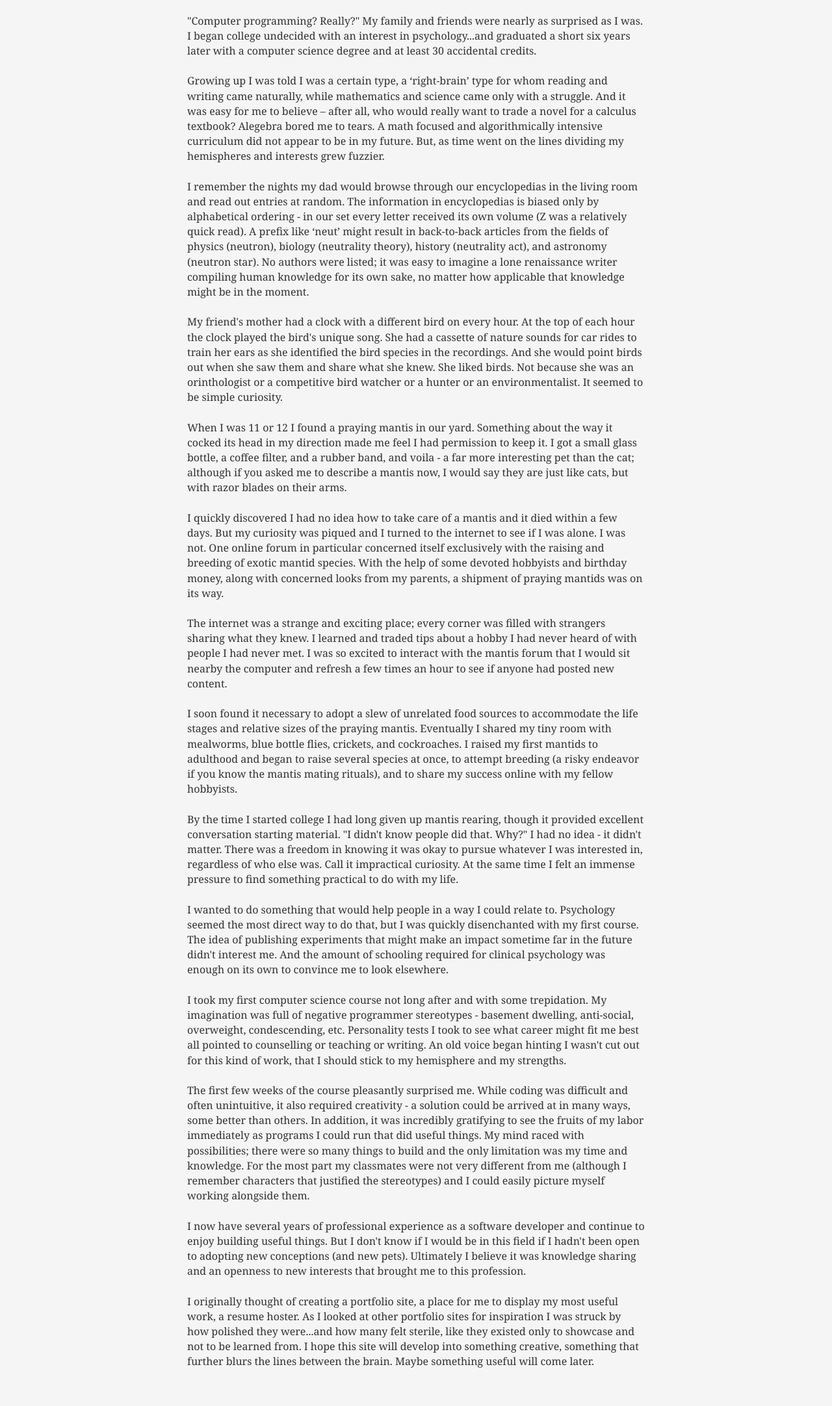
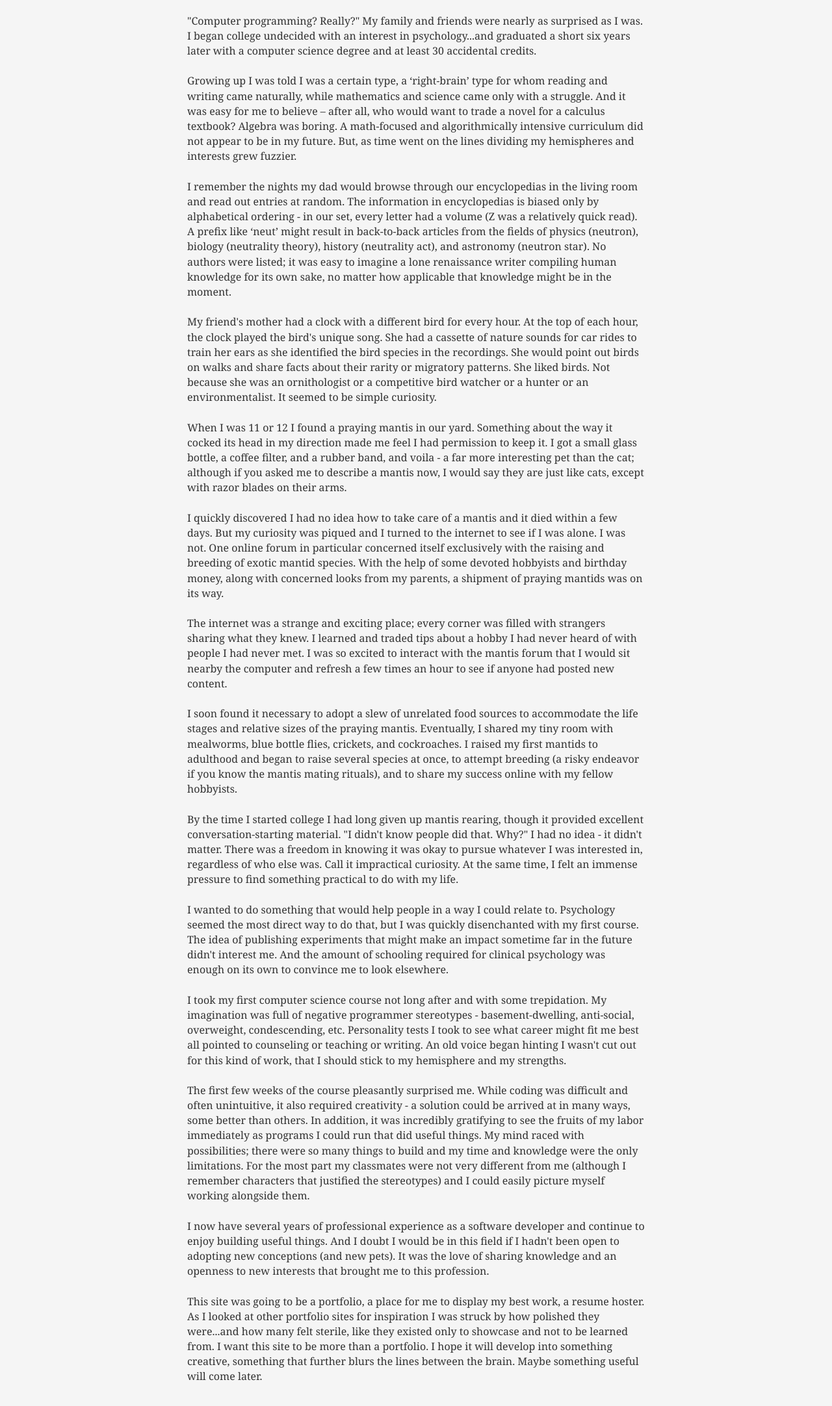
Before and after one commit to the1asa/juxplore, a Gatsby site: page /articles/a-tale-of-two-brains/ in a window 1280 px wide. Shown: the part 158-2322 px from the top of the page at 65% size. Built offline with nearby package versions, Linux system fonts and the light colour scheme; Gatsby itself is replaced by a stand-in of ours; some packages are replaced by stand-ins of ours; what typography-theme-lincoln would draw is missing.

Commit message:
grammar fixes

```diff
--- a/src/content/articles/a-tale-of-two-brains.md
+++ b/src/content/articles/a-tale-of-two-brains.md
@@ -4,31 +4,30 @@ featuredImage: ../../images/dummy.png
 date: "2019-11-22"
 ---
 
-"Computer programming? Really?" My family and friends were nearly as surprised as I was.
-I began college undecided with an interest in psychology...and graduated a short six years later with a computer science degree and at least 30 accidental credits.
+"Computer programming? Really?" My family and friends were nearly as surprised as I was. I began college undecided with an interest in psychology...and graduated a short six years later with a computer science degree and at least 30 accidental credits.
 
-Growing up I was told I was a certain type, a ‘right-brain’ type for whom reading and writing came naturally, while mathematics and science came only with a struggle. And it was easy for me to believe – after all, who would really want to trade a novel for a calculus textbook? Alegebra bored me to tears. A math focused and algorithmically intensive curriculum did not appear to be in my future. But, as time went on the lines dividing my hemispheres and interests grew fuzzier.
+Growing up I was told I was a certain type, a ‘right-brain’ type for whom reading and writing came naturally, while mathematics and science came only with a struggle. And it was easy for me to believe – after all, who would want to trade a novel for a calculus textbook? Algebra was boring. A math-focused and algorithmically intensive curriculum did not appear to be in my future. But, as time went on the lines dividing my hemispheres and interests grew fuzzier.
 
-I remember the nights my dad would browse through our encyclopedias in the living room and read out entries at random. The information in encyclopedias is biased only by alphabetical ordering - in our set every letter received its own volume (Z was a relatively quick read). A prefix like ‘neut’ might result in back-to-back articles from the fields of physics (neutron), biology (neutrality theory), history (neutrality act), and astronomy (neutron star). No authors were listed; it was easy to imagine a lone renaissance writer compiling human knowledge for its own sake, no matter how  applicable that knowledge might be in the moment.
+I remember the nights my dad would browse through our encyclopedias in the living room and read out entries at random. The information in encyclopedias is biased only by alphabetical ordering - in our set, every letter had a volume (Z was a relatively quick read). A prefix like ‘neut’ might result in back-to-back articles from the fields of physics (neutron), biology (neutrality theory), history (neutrality act), and astronomy (neutron star). No authors were listed; it was easy to imagine a lone renaissance writer compiling human knowledge for its own sake, no matter how applicable that knowledge might be in the moment.
 
-My friend's mother had a clock with a different bird on every hour. At the top of each hour the clock played the bird's unique song. She had a cassette of nature sounds for car rides to train her ears as she identified the bird species in the recordings. And she would point birds out when she saw them and share what she knew. She liked birds. Not because she was an orinthologist or a competitive bird watcher or a hunter or an environmentalist. It seemed to be simple curiosity.
+My friend's mother had a clock with a different bird for every hour. At the top of each hour, the clock played the bird's unique song. She had a cassette of nature sounds for car rides to train her ears as she identified the bird species in the recordings. She would point out birds on walks and share facts about their rarity or migratory patterns. She liked birds. Not because she was an ornithologist or a competitive bird watcher or a hunter or an environmentalist. It seemed to be simple curiosity.
 
-When I was 11 or 12 I found a praying mantis in our yard. Something about the way it cocked its head in my direction made me feel I had permission to keep it. I got a small glass bottle, a coffee filter, and a rubber band, and voila - a far more interesting pet than the cat; although if you asked me to describe a mantis now, I would say they are just like cats, but with razor blades on their arms.
+When I was 11 or 12 I found a praying mantis in our yard. Something about the way it cocked its head in my direction made me feel I had permission to keep it. I got a small glass bottle, a coffee filter, and a rubber band, and voila - a far more interesting pet than the cat; although if you asked me to describe a mantis now, I would say they are just like cats, except with razor blades on their arms.
 
 I quickly discovered I had no idea how to take care of a mantis and it died within a few days. But my curiosity was piqued and I turned to the internet to see if I was alone. I was not. One online forum in particular concerned itself exclusively with the raising and breeding of exotic mantid species. With the help of some devoted hobbyists and birthday money, along with concerned looks from my parents, a shipment of praying mantids was on its way.
 
 The internet was a strange and exciting place; every corner was filled with strangers sharing what they knew. I learned and traded tips about a hobby I had never heard of with people I had never met. I was so excited to interact with the mantis forum that I would sit nearby the computer and refresh a few times an hour to see if anyone had posted new content.
 
-I soon found it necessary to adopt a slew of unrelated food sources to accommodate the life stages and relative sizes of the praying mantis. Eventually I shared my tiny room with mealworms, blue bottle flies, crickets, and cockroaches. I raised my first mantids to adulthood and began to raise several species at once, to attempt breeding (a risky endeavor if you know the mantis mating rituals), and to share my success online with my fellow hobbyists.
+I soon found it necessary to adopt a slew of unrelated food sources to accommodate the life stages and relative sizes of the praying mantis. Eventually, I shared my tiny room with mealworms, blue bottle flies, crickets, and cockroaches. I raised my first mantids to adulthood and began to raise several species at once, to attempt breeding (a risky endeavor if you know the mantis mating rituals), and to share my success online with my fellow hobbyists.
 
-By the time I started college I had long given up mantis rearing, though it provided excellent conversation starting material. "I didn't know people did that. Why?" I had no idea - it didn't matter. There was a freedom in knowing it was okay to pursue whatever I was interested in, regardless of who else was. Call it impractical curiosity. At the same time I felt an immense pressure to find something practical to do with my life.
+By the time I started college I had long given up mantis rearing, though it provided excellent conversation-starting material. "I didn't know people did that. Why?" I had no idea - it didn't matter. There was a freedom in knowing it was okay to pursue whatever I was interested in, regardless of who else was. Call it impractical curiosity. At the same time, I felt an immense pressure to find something practical to do with my life.
 
 I wanted to do something that would help people in a way I could relate to. Psychology seemed the most direct way to do that, but I was quickly disenchanted with my first course. The idea of publishing experiments that might make an impact sometime far in the future didn't interest me. And the amount of schooling required for clinical psychology was enough on its own to convince me to look elsewhere.
 
-I took my first computer science course not long after and with some trepidation. My imagination was full of negative programmer stereotypes - basement dwelling, anti-social, overweight, condescending, etc. Personality tests I took to see what career might fit me best all pointed to counselling or teaching or writing. An old voice began hinting I wasn't cut out for this kind of work, that I should stick to my hemisphere and my strengths.
+I took my first computer science course not long after and with some trepidation. My imagination was full of negative programmer stereotypes - basement-dwelling, anti-social, overweight, condescending, etc. Personality tests I took to see what career might fit me best all pointed to counseling or teaching or writing. An old voice began hinting I wasn't cut out for this kind of work, that I should stick to my hemisphere and my strengths.
 
-The first few weeks of the course pleasantly surprised me. While coding was difficult and often unintuitive, it also required creativity - a solution could be arrived at in many ways, some better than others. In addition, it was incredibly gratifying to see the fruits of my labor immediately as programs I could run that did useful things. My mind raced with possibilities; there were so many things to build and the only limitation was my time and knowledge. For the most part my classmates were not very different from me (although I remember characters that justified the stereotypes) and I could easily picture myself working alongside them.
+The first few weeks of the course pleasantly surprised me. While coding was difficult and often unintuitive, it also required creativity - a solution could be arrived at in many ways, some better than others. In addition, it was incredibly gratifying to see the fruits of my labor immediately as programs I could run that did useful things. My mind raced with possibilities; there were so many things to build and my time and knowledge were the only limitations. For the most part my classmates were not very different from me (although I remember characters that justified the stereotypes) and I could easily picture myself working alongside them.
 
-I now have several years of professional experience as a software developer and continue to enjoy building useful things. But I don't know if I would be in this field if I hadn't been open to adopting new conceptions (and new pets). Ultimately I believe it was knowledge sharing and an openness to new interests that brought me to this profession.
+I now have several years of professional experience as a software developer and continue to enjoy building useful things. And I doubt I would be in this field if I hadn't been open to adopting new conceptions (and new pets). It was the love of sharing knowledge and an openness to new interests that brought me to this profession.
 
-I originally thought of creating a portfolio site, a place for me to display my most useful work, a resume hoster. As I looked at other portfolio sites for inspiration I was struck by how polished they were...and how many felt sterile, like they existed only to showcase and not to be learned from. I hope this site will develop into something creative, something that further blurs the lines between the brain. Maybe something useful will come later.
+This site was going to be a portfolio, a place for me to display my best work, a resume hoster. As I looked at other portfolio sites for inspiration I was struck by how polished they were...and how many felt sterile, like they existed only to showcase and not to be learned from. I want this site to be more than a portfolio. I hope it will develop into something creative, something that further blurs the lines between the brain. Maybe something useful will come later.
```
Also changed, not shown: src/content/articles/minimalism.md (+2 -2 lines).
